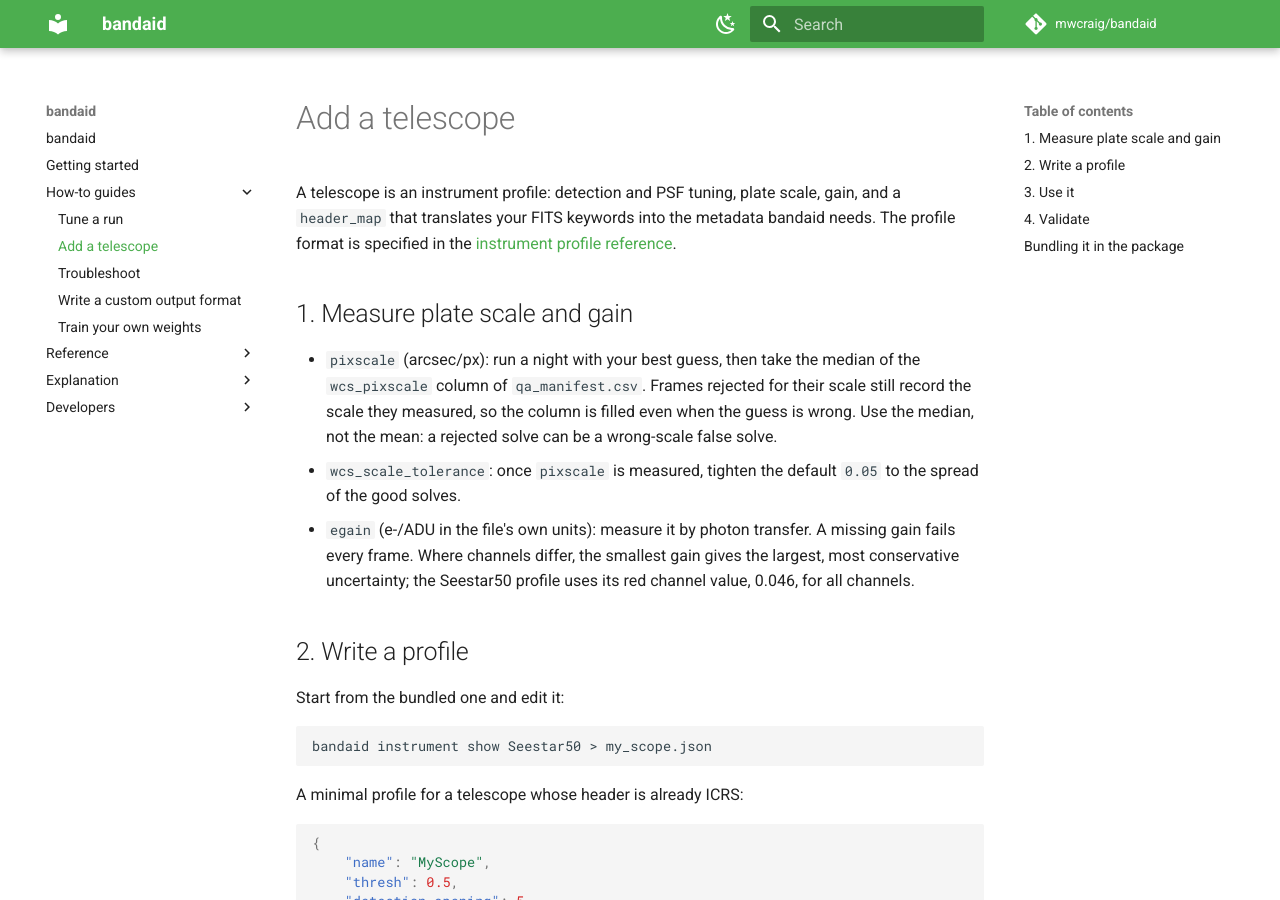
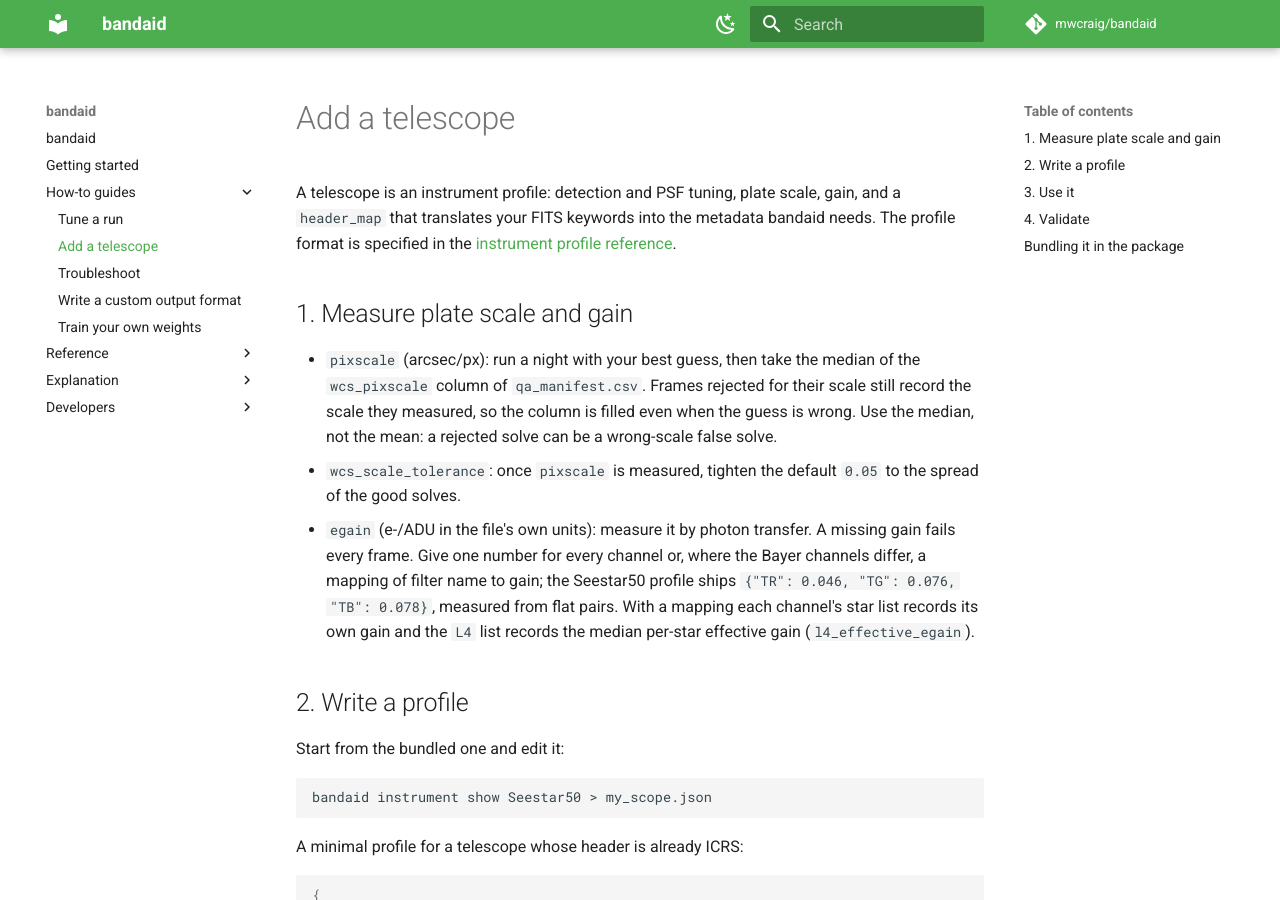
Before and after one commit to mwcraig/bandaid, an MkDocs documentation site: the page built from docs/howto/add_a_telescope.md, in a window 1280 px wide and 900 px high. Built offline with MkDocs 1.6.1 and Material for MkDocs 9.7.7, drawn with Linux system fonts in a browser that asks for light colours; comment, search, counter and statistics services are not loaded.

Commit message:
Carry the GAVO fallback and per-channel gain into the restructured docs
The pages these changes landed on in main no longer exist on this
branch, so they are ported to their owning pages: the GAVO last-resort
server goes into the troubleshooting how-to, and the per-channel egain
mapping, the L4 effective gain and the l4_effective_egain API entry go
into the instrument-profile reference, the outputs reference, the API
reference and the add-a-telescope how-to.

🤖 Generated with [Claude Code](https://claude.com/claude-code)

Claude-Session: https://claude.ai/code/session_01Gy3gmbG5mR9Ci92e4iWfnR

```diff
--- a/docs/howto/add_a_telescope.md
+++ b/docs/howto/add_a_telescope.md
@@ -15,9 +15,11 @@ needs. The profile format is specified in the
 - `wcs_scale_tolerance`: once `pixscale` is measured, tighten the default `0.05` to
     the spread of the good solves.
 - `egain` (e-/ADU in the file's own units): measure it by photon transfer. A
-    missing gain fails every frame. Where channels differ, the smallest gain gives
-    the largest, most conservative uncertainty; the Seestar50 profile uses its red
-    channel value, 0.046, for all channels.
+    missing gain fails every frame. Give one number for every channel or, where
+    the Bayer channels differ, a mapping of filter name to gain; the Seestar50
+    profile ships `{"TR": 0.046, "TG": 0.076, "TB": 0.078}`, measured from flat
+    pairs. With a mapping each channel's star list records its own gain and the
+    `L4` list records the median per-star effective gain (`l4_effective_egain`).
 
 ## 2. Write a profile
 
```
Also changed, not shown: docs/howto/troubleshooting.md (+5 -3 lines), docs/reference/api.md (+5 -0 lines), docs/reference/instrument_profiles.md (+8 -8 lines), docs/reference/outputs.md (+4 -1 lines).
